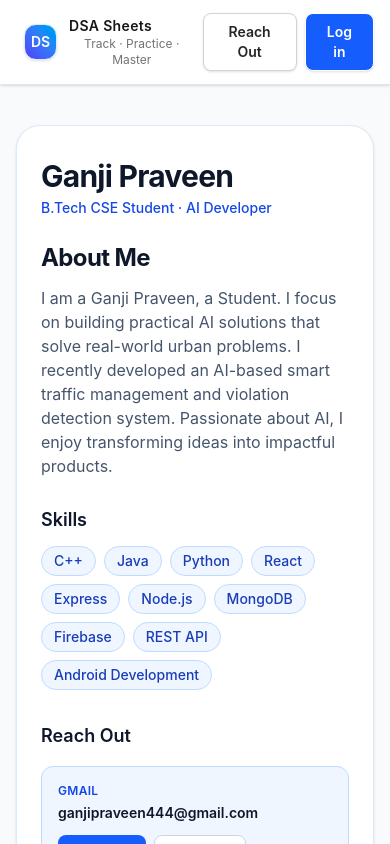
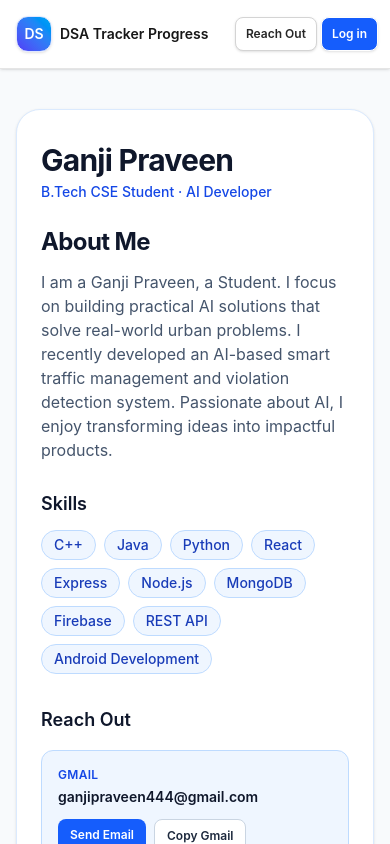
Before and after one commit to GANJI-PRAVEEN/DSA_Sheets, a React app in the folder frontend/: page /reach-out in a window 390 px wide. Shown: the top 844 px of the page. Built offline with nearby package versions, Linux system fonts and the light colour scheme; no server answers; the HTML template or start-up script is replaced by a standard one.

Commit message:
title changed

```diff
--- a/frontend/src/components/Navbar.jsx
+++ b/frontend/src/components/Navbar.jsx
@@ -6,36 +6,36 @@ const Navbar = () => {
 
   return (
     <header className="sticky top-0 z-30 border-b border-neutral-200 bg-white/95 backdrop-blur shadow-sm">
-      <nav className="mx-auto flex max-w-6xl items-center justify-between px-4 py-3">
+      <nav className="mx-auto flex max-w-6xl items-center justify-between gap-2 px-3 py-3 sm:px-4">
         {/* Logo / Brand */}
         <button
           type="button"
           onClick={() => navigate('/')}
-          className="flex items-center gap-3 rounded-xl px-2 py-1 transition-colors hover:bg-neutral-50 hover:cursor-pointer"
+          className="flex min-w-0 flex-1 items-center gap-2 rounded-xl px-1 py-1 transition-colors hover:cursor-pointer hover:bg-neutral-50 sm:gap-3 sm:px-2"
         >
           <div className="flex h-9 w-9 items-center justify-center rounded-xl border border-indigo-100 bg-linear-to-tr from-indigo-600 to-sky-500 shadow-sm">
             <span className="text-sm font-semibold text-white">DS</span>
           </div>
-          <div className="flex flex-col items-start leading-tight">
-            <span className="text-sm font-semibold tracking-wide text-neutral-900">
-              DSA Sheets
+          <div className="min-w-0 flex flex-col items-start leading-tight">
+            <span className="truncate text-sm font-semibold tracking-normal text-neutral-900 sm:tracking-wide">
+              DSA Tracker Progress
             </span>
-            <span className="text-xs text-neutral-500">
+            <span className="hidden text-xs text-neutral-500 sm:block">
               Track · Practice · Master
             </span>
           </div>
         </button>
 
         {/* CTA / Auth */}
-        <div className="flex items-center gap-2">
+        <div className="flex shrink-0 items-center gap-1 sm:gap-2">
           <button
-            className="hover:cursor-pointer rounded-lg border border-neutral-300 bg-white px-4 py-2 text-sm font-semibold text-neutral-800 shadow-sm transition-colors duration-200 hover:bg-neutral-100 focus:outline-none focus:ring-2 focus:ring-neutral-300"
+            className="hover:cursor-pointer rounded-lg border border-neutral-300 bg-white px-2.5 py-2 text-xs font-semibold text-neutral-800 shadow-sm transition-colors duration-200 hover:bg-neutral-100 focus:outline-none focus:ring-2 focus:ring-neutral-300 sm:px-4 sm:text-sm"
             onClick={() => navigate('/reach-out')}
           >
             Reach Out
           </button>
           <button
-            className="hover:cursor-pointer rounded-lg border  bg-blue-600 px-4 py-2 text-sm font-semibold text-white shadow-sm transition-colors duration-200 hover:bg-neutral-800 focus:outline-none focus:ring-2 focus:ring-neutral-300"
+            className="hover:cursor-pointer rounded-lg border bg-blue-600 px-2.5 py-2 text-xs font-semibold text-white shadow-sm transition-colors duration-200 hover:bg-neutral-800 focus:outline-none focus:ring-2 focus:ring-neutral-300 sm:px-4 sm:text-sm"
             onClick={() => navigate('/login')}
           >
             Log in
```
